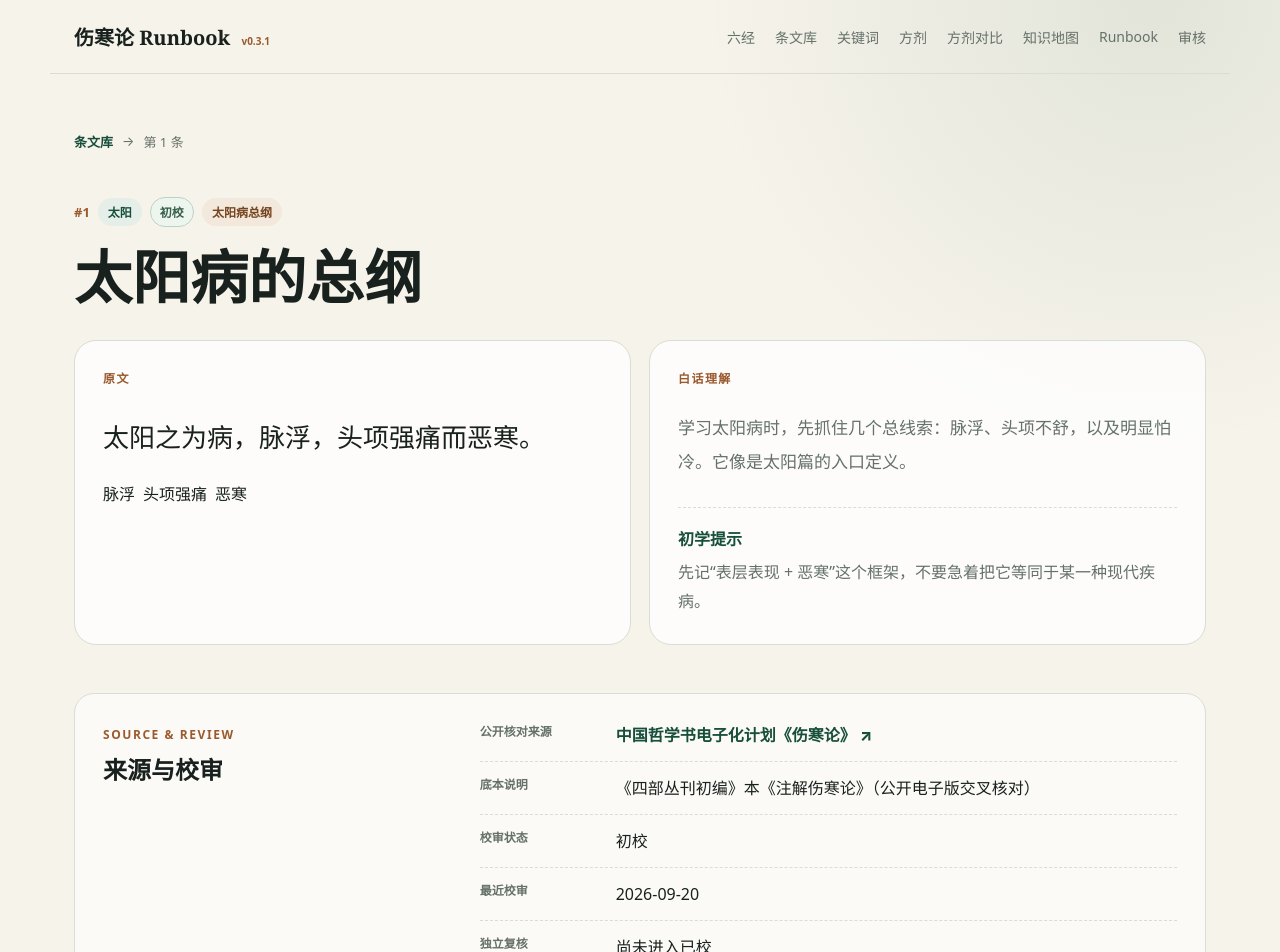
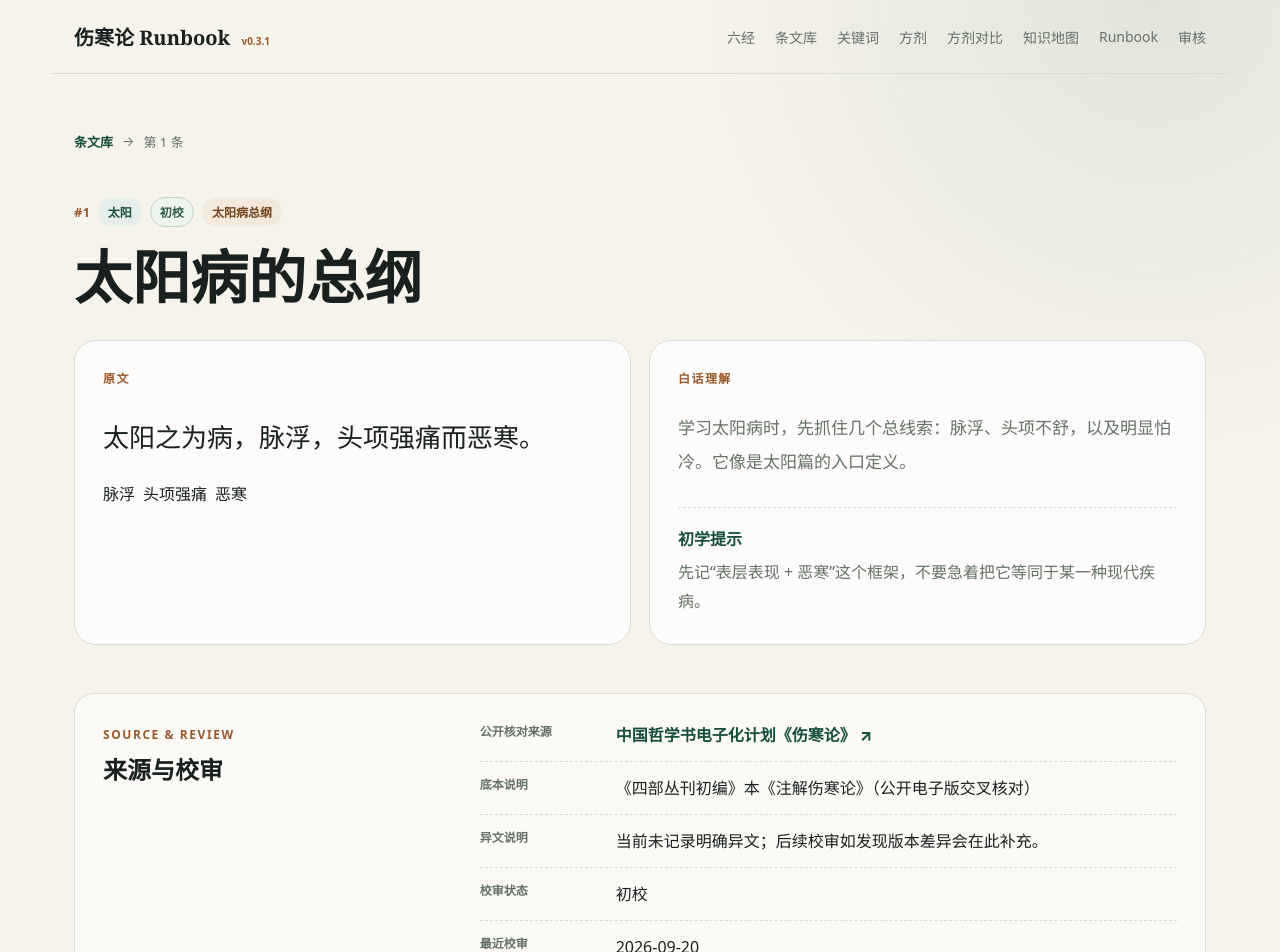
Before and after one commit to boxker/shanghan-runbook, a Next.js app: page /clauses/1 in a window 1280 px wide. Shown: the top 952 px of the page. Built offline with nearby package versions, Linux system fonts and the light colour scheme.

Commit message:
feat: show textual variant notes on clause pages

```diff
--- a/app/clauses/[id]/page.tsx
+++ b/app/clauses/[id]/page.tsx
@@ -74,6 +74,7 @@ export default async function ClauseDetailPage({
         <dl>
           <div><dt>公开核对来源</dt><dd><a href={clause.sourceUrl} target="_blank" rel="noreferrer">{clause.sourceName} ↗</a></dd></div>
           <div><dt>底本说明</dt><dd>{clause.sourceEdition}</dd></div>
+          <div><dt>异文说明</dt><dd>{clause.variantNotes || "当前未记录明确异文；后续校审如发现版本差异会在此补充。"}</dd></div>
           <div><dt>校审状态</dt><dd>{clause.reviewStatus}</dd></div>
           <div><dt>最近校审</dt><dd>{clause.reviewedAt || "等待初校"}</dd></div>
           <div><dt>独立复核</dt><dd>{clause.verifiedBy || "尚未进入已校"}</dd></div>
```
